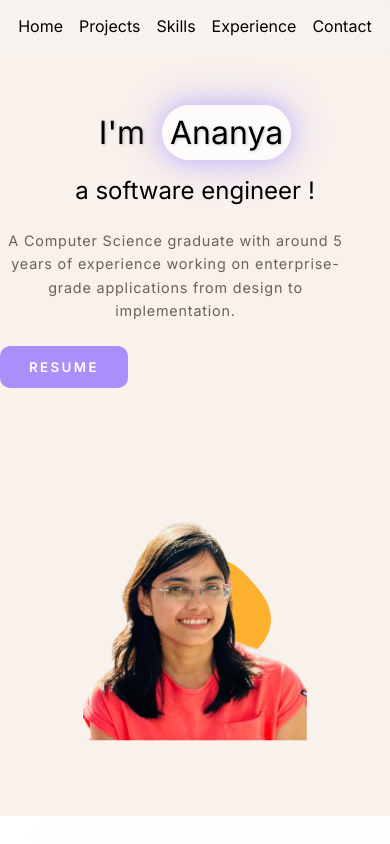
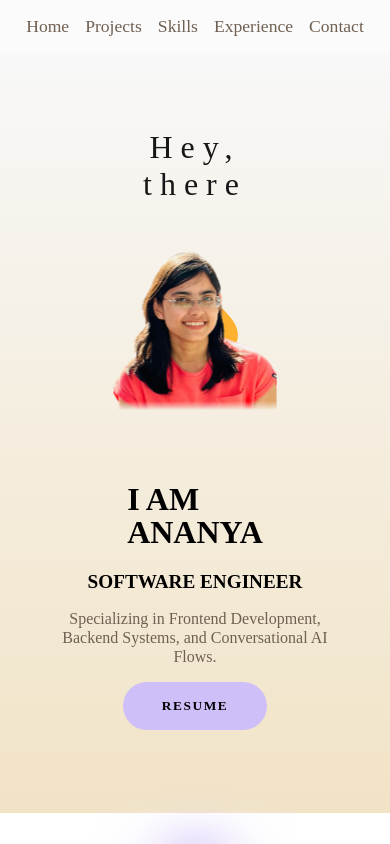
Before and after one commit to ananya-ghoshal/portfolio_website, a React (Vite) app: page / in a window 390 px wide. Shown: the top 844 px of the page. Built offline with nearby package versions, Linux system fonts and the light colour scheme; the HTML template or start-up script is replaced by a standard one.

Commit message:
Hero page UI changes

```diff
--- a/src/components/HomePage.jsx
+++ b/src/components/HomePage.jsx
@@ -40,84 +40,41 @@ function HomePage() {
   }, []);
   return (
     <>
-      <div
-        ref={cardRef}
-        className="homepage"
-        id="homepage"
-        onMouseMove={handleMouseMove}
-      >
+      <div ref={cardRef} className="hero" onMouseMove={handleMouseMove}>
         <div className="spotlight"></div>
-        <div className="homepage__left">
-          <div className="homepage__header__name">
-            <span>I'm</span> <span className="name-highlight">Ananya</span>
+
+        <div className="hero__bgText">Hey, there</div>
+
+        <div className="hero__imageWrapper">
+          <Blob />
+          <img src={ProfileImage} alt="profile" />
+        </div>
+        <div className="hero__content">
+          <div className="hero__left">
+            <h1 className="name">
+              <span className="name__prefix">I AM</span>
+              <span className="name__main">
+                <Typewriter text="ANANYA" delay={300} />
+              </span>
+            </h1>
           </div>
-          <div className="typewriter">
-            <Typewriter text="a software engineer !" delay={200} />
-          </div>
-          <div className="homepage__header__details">
-            <div
-              className="details"
-              style={{
-                display: "flex",
-                flexDirection: "column",
-                gap: "0.5rem",
-              }}
-            >
-              <p>
-                A Computer Science graduate with around 5 years of experience
-                working on enterprise-grade applications from design to
-                implementation.
-              </p>
-            </div>
-            <div className="homepageButtons">
-              <a href={Resume} target="_blank">
-                <button className="CV">RESUME</button>
-              </a>
-            </div>
-          </div>
-        </div>
-        <div className="homepage__right">
-          <div className="aboutMe__img">
-            <Blob />
-            <img src={ProfileImage} alt=""></img>
+
+          <div className="hero__right">
+            <p className="role">
+              <Typewriter text="SOFTWARE ENGINEER" delay={200} />
+            </p>
+
+            <p className="desc">
+              Specializing in Frontend Development, Backend Systems, and
+              Conversational AI Flows.
+            </p>
+
+            <a href={Resume} target="_blank">
+              <button className="CV">RESUME</button>
+            </a>
           </div>
         </div>
       </div>
-      {/* <div className="homepage" id="homepage">
-        <div className="homepage__left">
-          <div className="homepage__header__name">
-            I'm <span className="name-highlight">Ananya</span>
-          </div>
-          <Typewriter text="a software engineer !" delay={200} />
-          <div className="homepage__header__details">
-            <div
-              className="details"
-              style={{
-                display: "flex",
-                flexDirection: "column",
-                gap: "0.5rem",
-              }}
-            >
-              <p>
-                A Computer Science graduate with around 5 years of experience
-                working on enterprise-grade applications from design to
-                implementation.
-              </p>
-            </div>
-            <div className="homepageButtons">
-              <a href={Resume} target="_blank">
-                <button className="CV">RESUME</button>
-              </a>
-            </div>
-          </div>
-        </div>
-        <div className="homepage__right">
-          <div className="aboutMe__img">
-            <Blob />
-            <img src={ProfileImage} alt=""></img>
-          </div>
-        </div>
-      </div> */}
     </>
   );
 }
--- a/src/index.css
+++ b/src/index.css
@@ -1,11 +1,12 @@
 @import url("https://fonts.googleapis.com/css2?family=Inter:wght@100..900&display=swap");
 
 :root {
-  --font-family: "Inter", sans-serif;
+  /* --font-family: "Inter", sans-serif; */
+  font-family: "Playfair Display", serif;
   --font-size-heading: 2rem;
-  --font-size-heading2: 1.65rem;
+  --font-size-heading2: 1.85rem;
   --font-size-heading1: 1.5rem;
-  --font-size-heading3: 1rem;
+  --font-size-heading3: 1.1rem;
   --font-size-sm: 0.9rem;
 }
 
@@ -15,6 +16,7 @@
   font-family: var(--font-family);
   --primary_color: #f8f1ec;
   --secondary_color: #ac8efa;
+  --secondary_color_med: #b9a0fa;
   --secondary_color_light: #cebff9;
   --tertiary_color: #feb12f;
   --tertiary_color_light: #fadcc3;
@@ -22,9 +24,7 @@
   --color-white: #ffffff;
   --color-black: #000000;
 }
-body {
-  background: var(--primary_color);
-}
+
 html ::selection {
   background-color: var(--secondary_color_light);
   color: var(--color-white);
--- a/src/styles/HomePage.css
+++ b/src/styles/HomePage.css
@@ -1,85 +1,58 @@
 @keyframes float {
   0% {
-    transform: translatey(0px);
+    transform: translateY(0px);
   }
   50% {
-    transform: translatey(-20px);
+    transform: translateY(-20px);
   }
   100% {
-    transform: translatey(0px);
+    transform: translateY(0px);
   }
 }
+
 @keyframes moveInLeft {
   0% {
     opacity: 0;
-    transform: translate(-10rem);
-  }
-
-  80% {
-    transform: translate(1rem);
+    transform: translateX(-50px);
   }
   100% {
     opacity: 1;
-    transform: translate(0);
+    transform: translateX(0);
   }
 }
 
 @keyframes moveInRight {
   0% {
     opacity: 0;
-    transform: translate(10rem);
-  }
-
-  80% {
-    transform: translate(-1rem);
+    transform: translateX(50px);
   }
   100% {
     opacity: 1;
-    transform: translate(0);
+    transform: translateX(0);
   }
 }
 
-@keyframes moveInButton {
+@keyframes fadeIn {
   0% {
     opacity: 0;
-    transform: translateY(3rem);
   }
   100% {
     opacity: 1;
-    transform: translate(0);
-  }
-}
-@keyframes highlightGlow {
-  0% {
-    opacity: 0;
-    box-shadow: 0 0 0 var(--secondary_color_light);
-  }
-  100% {
-    opacity: 1;
-    box-shadow:
-      0 0 20px var(--secondary_color_light),
-      0 0 40px var(--secondary_color_light);
   }
 }
 
-.homepage {
-  display: grid;
-  grid-template-columns: repeat(auto-fit, minmax(320px, 1fr));
-  min-height: calc(100vh - 80px);
-  background-color: var(--primary_color);
+.hero {
   position: relative;
+  height: 90vh;
+  background: linear-gradient(180deg, #f8f8f8, #f1e3c6);
   overflow: hidden;
-  /* background-image: radial-gradient(
-    rgba(88, 72, 130, 0.25) 1px,
-    transparent 1px
-  );
-  background-size: clamp(24px, 3vw, 30px) clamp(24px, 3vw, 30px); */
 }
 
-.homepage .spotlight {
+.hero .spotlight {
   position: absolute;
   inset: 0;
   pointer-events: none;
+  opacity: 0;
   opacity: 0;
   background: radial-gradient(
     250px circle at var(--x, 50%) var(--y, 50%),
@@ -92,73 +65,101 @@
   transition: opacity 0.3s ease;
 }
 
-.homepage:hover .spotlight {
+.hero:hover .spotlight {
   opacity: 1;
 }
 
-.homepage__left {
-  display: flex;
-  flex-direction: column;
-  justify-content: center;
-  gap: clamp(1rem, 2vw, 2rem);
-  margin-left: clamp(0rem, 5vw, 5rem);
-  font-size: clamp(1.2rem, 2vw, var(--font-size-heading));
-  animation: moveInLeft 1.5s ease;
+.hero__bgText {
+  position: absolute;
+  top: 10%;
+  left: 50%;
+  transform: translateX(-50%);
+  font-size: clamp(2rem, 6vw, 6rem);
+  letter-spacing: 0.5rem;
+  opacity: 0.9;
+  z-index: 1;
+  animation: fadeIn 1.2s ease;
 }
 
-.homepage__header__name {
-  font-size: clamp(2rem, 5vw, 3rem);
-  text-shadow: 1px 1px 3px rgba(0, 0, 0, 0.2);
+.hero__imageWrapper {
+  position: absolute;
+  bottom: 5%;
+  left: 50%;
+  transform: translateX(-50%);
+  z-index: 2;
+  animation: fadeIn 1.5s ease;
 }
 
-.name-highlight {
-  margin-left: clamp(0.5rem, 1vw, 1rem);
-  padding: clamp(0.5rem, 1.5vw, 1.5rem);
-  border-radius: 60px;
-  background-color: rgba(255, 255, 255, 0.8);
-  box-shadow:
-    0 0 20px var(--secondary_color_light),
-    0 0 40px var(--secondary_color_light);
-  animation: highlightGlow 2s ease-in-out;
-}
-.typewriter {
-  font-size: 1.5rem;
-  margin-top: clamp(0.5rem, 1.5vw, 1.5rem);
+.hero__imageWrapper img {
+  height: clamp(20rem, 32vw, 32rem);
+  object-fit: contain;
+  animation: float 4s ease-in-out infinite;
+  padding-top: 1rem;
+  -webkit-mask-image: linear-gradient(to bottom, black 95%, transparent 100%);
+  mask-image: linear-gradient(to bottom, black 95%, transparent 100%);
 }
 
-.homepage__header__details {
+.hero__imageWrapper #blob {
+  position: absolute;
+  inset: 0;
+  margin: auto;
+  max-width: clamp(15rem, 50vw, 50rem);
+  max-height: clamp(15rem, 50vw, 50rem);
+  z-index: -1;
+  aspect-ratio: 1 / 1;
+}
+.hero__content {
   display: flex;
-  flex-direction: column;
-  gap: clamp(0.5rem, 1vw, 1rem);
-  font-size: clamp(0.9rem, 1.2vw, var(--font-size-heading3));
+  justify-content: space-between;
+  margin-top: 45vh;
+  padding: 3rem;
 }
 
-.details {
-  color: var(--secondary_color_text);
-  line-height: 1.6;
-  margin-top: clamp(0.5rem, 1vw, 1.5rem);
-  letter-spacing: 0.05rem;
-  max-width: 600px;
+.hero__left {
+  /* position: absolute; */
+  /* bottom: 10%; */
+  z-index: 3;
+  animation: moveInLeft 1s ease;
 }
 
-.homepageButtons > a {
-  text-decoration: none;
+.name__main {
+  font-size: clamp(2rem, 6vw, 6rem);
+  font-weight: 900;
+  line-height: 0.9;
+}
+.hero__left span {
+  display: block;
+}
+
+.hero__right {
+  /* position: absolute; */
+  /* bottom: 10%; */
+  /* right: 5%; */
+  max-width: 20rem;
+  z-index: 3;
+  animation: moveInRight 1s ease;
+}
+
+.role {
+  font-weight: 900;
+  font-size: clamp(1.2rem, 1.5vw, 1.5rem);
+  margin-bottom: 1rem;
+}
+
+.desc {
+  color: var(--secondary_color_text);
+  margin-bottom: 1.5rem;
+  line-height: 1.5;
 }
 
 .CV {
-  width: clamp(8rem, 12vw, 10rem);
-  height: clamp(2.5rem, 5vh, 3rem);
-  margin-top: clamp(1rem, 2vw, 2rem);
-  background: var(--secondary_color);
-  border-radius: 10px;
+  width: 9rem;
+  height: 3rem;
+  border-radius: 30px;
   border: none;
-  color: var(--color-white);
-  display: flex;
-  align-items: center;
-  justify-content: center;
-  padding: clamp(0.5rem, 1vw, 1rem);
-  font-weight: 600;
-  letter-spacing: 0.15rem;
+  background: var(--secondary_color_light);
+  font-weight: 800;
+  letter-spacing: 0.2rem;
   transition: all 0.25s ease;
   cursor: pointer;
 }
@@ -167,102 +168,88 @@
   transform: translateY(-3px) scale(1.05);
 }
 
-.homepage__right {
-  display: flex;
-  align-items: center;
-  justify-content: center;
-  position: relative;
-  padding: clamp(0.5rem, 2vw, 1rem);
-  animation: moveInRight 1.5s ease;
-}
-
-.homepage__right #blob {
-  position: absolute;
-  max-width: clamp(15rem, 30vw, 40rem);
-  max-height: clamp(15rem, 30vw, 40rem);
-  inset: 0;
-  margin: auto;
-  aspect-ratio: 1 / 1;
-}
-
-.homepage__right .aboutMe__img {
-  position: relative;
-}
-
-.homepage__right .aboutMe__img img {
-  height: clamp(14rem, 30vw, 30rem);
-  width: clamp(14rem, 30vw, 30rem);
-  object-fit: contain;
-  animation: float 3s ease-in-out infinite;
-}
-
 @media (max-width: 768px) {
-  .homepage {
+  .hero__bgText {
     text-align: center;
   }
 
-  .homepage__left {
+  .hero__content {
+    position: static;
+    display: flex;
+    flex-direction: column;
+    justify-content: center;
     align-items: center;
-    margin-left: 0;
+    gap: 1.5rem;
   }
 
-  .details {
-    max-width: 90%;
+  .hero__imageWrapper {
+    position: absolute;
+    bottom: 50%;
+  }
+
+  .hero__imageWrapper img {
+    height: 10rem;
+  }
+
+  .hero__imageWrapper #blob {
+    max-width: 8rem;
+    max-height: 8rem;
+  }
+
+  .hero__right {
+    max-width: 20rem;
+    text-align: center;
+  }
+
+  .desc {
+    margin-bottom: 1rem;
+    line-height: 1.2;
+  }
+
+  .CV {
+    font-weight: 800;
+    letter-spacing: 0.1rem;
   }
 }
 
 @media (min-width: 1600px) {
-  .homepage__left {
-    gap: 6rem;
-    margin-left: 7rem;
-    font-size: 4rem;
-    animation: moveInLeft 1.5s ease;
+  .hero__bgText {
+    font-size: 15rem;
   }
 
-  .homepage__header__name {
-    font-size: 8rem;
-    text-shadow: 1px 1px 3px rgba(0, 0, 0, 0.2);
+  .hero__imageWrapper img {
+    height: 45rem;
   }
 
-  .name-highlight {
-    margin-left: 2rem;
-    padding: 2rem;
-    border-radius: 80px;
-  }
-
-  .homepage__header__details {
-    gap: 2rem;
-    font-size: 2rem;
-  }
-
-  .details {
-    line-height: 2;
-    margin-top: 3rem;
-    letter-spacing: 0.08rem;
-    max-width: 1000px;
-  }
-
-  .CV {
-    width: 20rem;
-    height: 6rem;
-    margin-top: 4rem;
-    border-radius: 20px;
-    padding: 2rem;
-    font-size: 1.75rem;
-    letter-spacing: 0.25rem;
-  }
-
-  .homepage__right {
-    padding: 2rem;
-  }
-
-  .homepage__right #blob {
+  .hero__imageWrapper #blob {
     max-width: 50rem;
     max-height: 50rem;
   }
 
-  .homepage__right .aboutMe__img img {
-    height: 50rem;
-    width: 50rem;
+  .hero__left {
+    padding: 5rem;
+  }
+  .hero__left h1 {
+    font-size: 8rem;
+  }
+
+  .hero__right {
+    max-width: 30rem;
+    right: 10%;
+  }
+
+  .role {
+    font-size: 3rem;
+  }
+
+  .desc {
+    font-size: 1.25rem;
+  }
+
+  .CV {
+    width: 15rem;
+    height: 5rem;
+    border-radius: 50px;
+    font-size: larger;
   }
 }
--- a/src/styles/NavBar.css
+++ b/src/styles/NavBar.css
@@ -7,13 +7,14 @@
   position: sticky;
   top: 0rem;
   z-index: 99;
-  background: rgba(255, 255, 255, 0.1);
+  background: rgba(248, 248, 248, 0.5);
+  /* rgba(255, 255, 255, 0.01) */
   backdrop-filter: blur(12px);
   -webkit-backdrop-filter: blur(12px);
 }
 .navbar__links > button {
   background: none;
-  color: var(--color-black);
+  color: var(--secondary_color_text);
   font-style: bold;
   border: none;
   cursor: pointer;
@@ -22,7 +23,7 @@
   font-size: var(--font-size-heading3);
 }
 .navbar__links > button:hover {
-  color: var(--secondary_color_text);
+  color: var(--color-black);
   transform: translateY(-2px);
 }
 .navbar__links > button::after {
--- a/src/styles/Projects.css
+++ b/src/styles/Projects.css
@@ -1,5 +1,4 @@
 .project-list {
-  background: linear-gradient(135deg, #ffffff, #f7f4f2);
   padding: clamp(2rem, 5vw, 5rem);
 }
 
@@ -36,7 +35,7 @@
 }
 
 .project-card {
-  border-radius: 12px;
+  /* border-radius: 12px; */
   overflow: hidden;
   display: flex;
   flex-direction: column;
```
Also changed, not shown: src/components/ContactMe.jsx (+37 -10 lines), src/styles/ContactMe.css (+58 -9 lines), src/styles/WorkExp.css (+21 -23 lines), src/icons/mail.svg (added).
